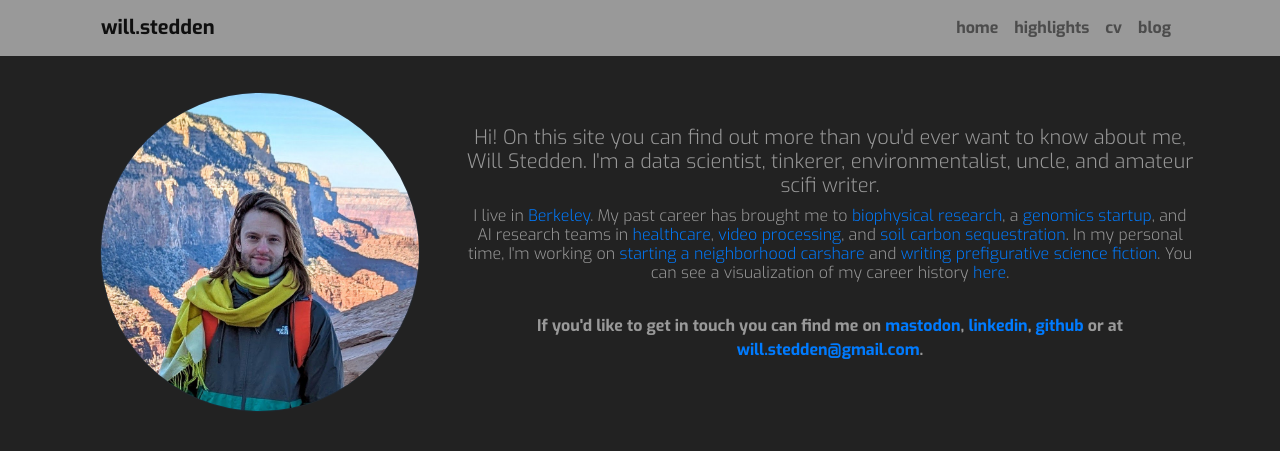
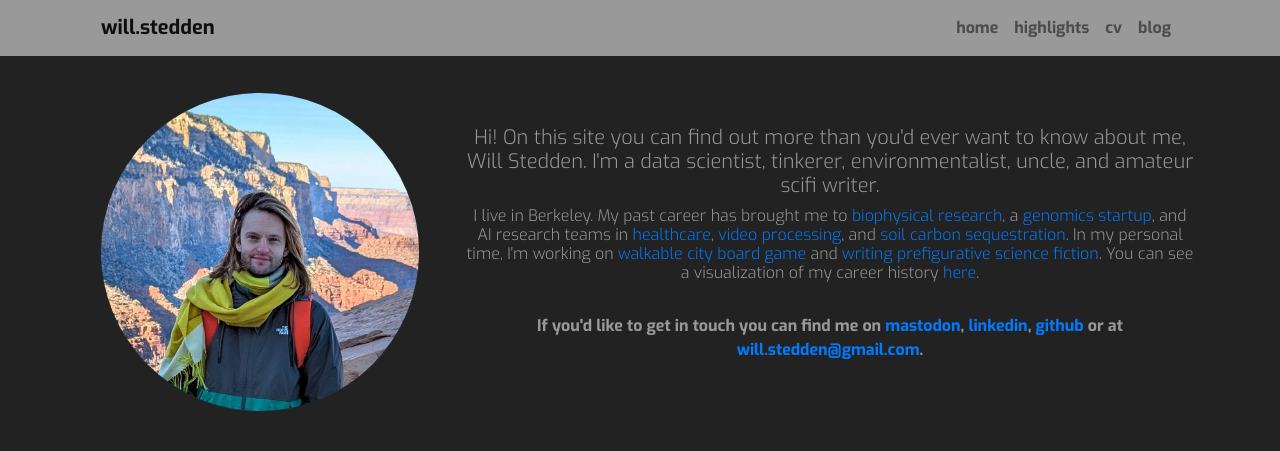
Before and after one commit to stedn/will-stedden-org, a Jekyll site: the page built from index.md, in a window 1280 px wide and 900 px high. Shown: the top 451 px of the window. Built offline with Jekyll 4.4.1, drawn with Linux system fonts in a browser that asks for light colours.

Commit message:
mention city motion

```diff
--- a/index.md
+++ b/index.md
@@ -10,14 +10,14 @@
         </div>
         <div class="col-lg-8 col-md-12 col-sm-12 col-xs-12 order-2 align-self-center maintext">
           <h5>Hi! On this site you can find out more than you'd ever want to know about me, Will Stedden. I'm a data scientist, tinkerer, environmentalist, uncle, and amateur scifi writer.  </h5>
-          <h6>I live in <a href="https://www.madisonbikes.org/2020/06/madison-ranked-second-best-us-biking-city/">Berkeley</a>. My past career has brought me to <a href="https://munrolab.uchicago.edu/events/">biophysical research</a>, a <a href="https://color.com">genomics startup</a>, and AI research teams in <a href="https://www.anthem.com/employer/the-benefits-guide/collaborative-expertise-to-drive-the-future-of-ai-in-healthcare">healthcare</a>, <a href="https://vidable.ai/">video processing</a>, and <a href="https://boomitra.com/">soil carbon sequestration</a>. In my personal time, I'm working on <a href="https://isthmuscarshare.com/">starting a neighborhood carshare</a> and <a href="https://opus.stedden.org/fiction">writing prefigurative science fiction</a>. You can see a visualization of my career history <a href="https://will.stedden.org/history">here</a>.</h6>
+          <h6>I live in Berkeley. My past career has brought me to <a href="https://munrolab.uchicago.edu/events/">biophysical research</a>, a <a href="https://color.com">genomics startup</a>, and AI research teams in <a href="https://www.anthem.com/employer/the-benefits-guide/collaborative-expertise-to-drive-the-future-of-ai-in-healthcare">healthcare</a>, <a href="https://vidable.ai/">video processing</a>, and <a href="https://boomitra.com/">soil carbon sequestration</a>. In my personal time, I'm working on <a href="https://opus.stedden.org/2024/10/city-motion-game/">walkable city board game</a> and <a href="https://opus.stedden.org/fiction">writing prefigurative science fiction</a>. You can see a visualization of my career history <a href="https://will.stedden.org/history">here</a>.</h6>
           <br/>
           <p>If you'd like to get in touch you can find me on <a href="https://sigmoid.social/@bonkerfield">mastodon</a>, <a href="https://linkedin.com/in/willstedden">linkedin</a>, <a href="https://github.com/stedn">github</a> or at <a href="#">will.stedden@gmail.com</a>.</p>
         </div>
         <div class="col-lg-8 col-md-12 col-sm-12 col-xs-12 order-2 align-self-center subtext">
           <h1>I'm Will Stedden, data scientist, tinkerer, environmentalist, uncle, and amateur scifi writer.  </h1>
           <br/>
-          <h2>I live in <a href="https://www.madisonbikes.org/2020/06/madison-ranked-second-best-us-biking-city/">Berkeley</a>. My past career has brought me to <a href="https://munrolab.uchicago.edu/events/">biophysical research</a>, a <a href="https://color.com">genomics startup</a>, and AI research teams in <a href="https://www.anthem.com/employer/the-benefits-guide/collaborative-expertise-to-drive-the-future-of-ai-in-healthcare">healthcare</a>, <a href="https://vidable.ai/">video processing</a>, and <a href="https://boomitra.com/">soil carbon sequestration</a>. In my personal time, I'm working on <a href="https://isthmuscarshare.com/">starting a neighborhood carshare</a> and <a href="https://opus.stedden.org/fiction">writing prefigurative science fiction</a>. You can see a visualization of my career history <a href="https://will.stedden.org/history">here</a>.</h2>
+          <h2>I live in Berkeley. My past career has brought me to <a href="https://munrolab.uchicago.edu/events/">biophysical research</a>, a <a href="https://color.com">genomics startup</a>, and AI research teams in <a href="https://www.anthem.com/employer/the-benefits-guide/collaborative-expertise-to-drive-the-future-of-ai-in-healthcare">healthcare</a>, <a href="https://vidable.ai/">video processing</a>, and <a href="https://boomitra.com/">soil carbon sequestration</a>. In my personal time, I'm working on <a href="https://opus.stedden.org/2024/10/city-motion-game/">walkable city board game</a> and <a href="https://opus.stedden.org/fiction">writing prefigurative science fiction</a>. You can see a visualization of my career history <a href="https://will.stedden.org/history">here</a>.</h2>
           <br/>
           <br/>
           <h1>Find me on <a href="https://sigmoid.social/@bonkerfield">mastodon</a>, <a href="https://linkedin.com/in/willstedden">linkedin</a>, <a href="https://github.com/stedn">github</a> or <a href="mailto:will.stedden@gmail.com">email</a>.</h1>
```
